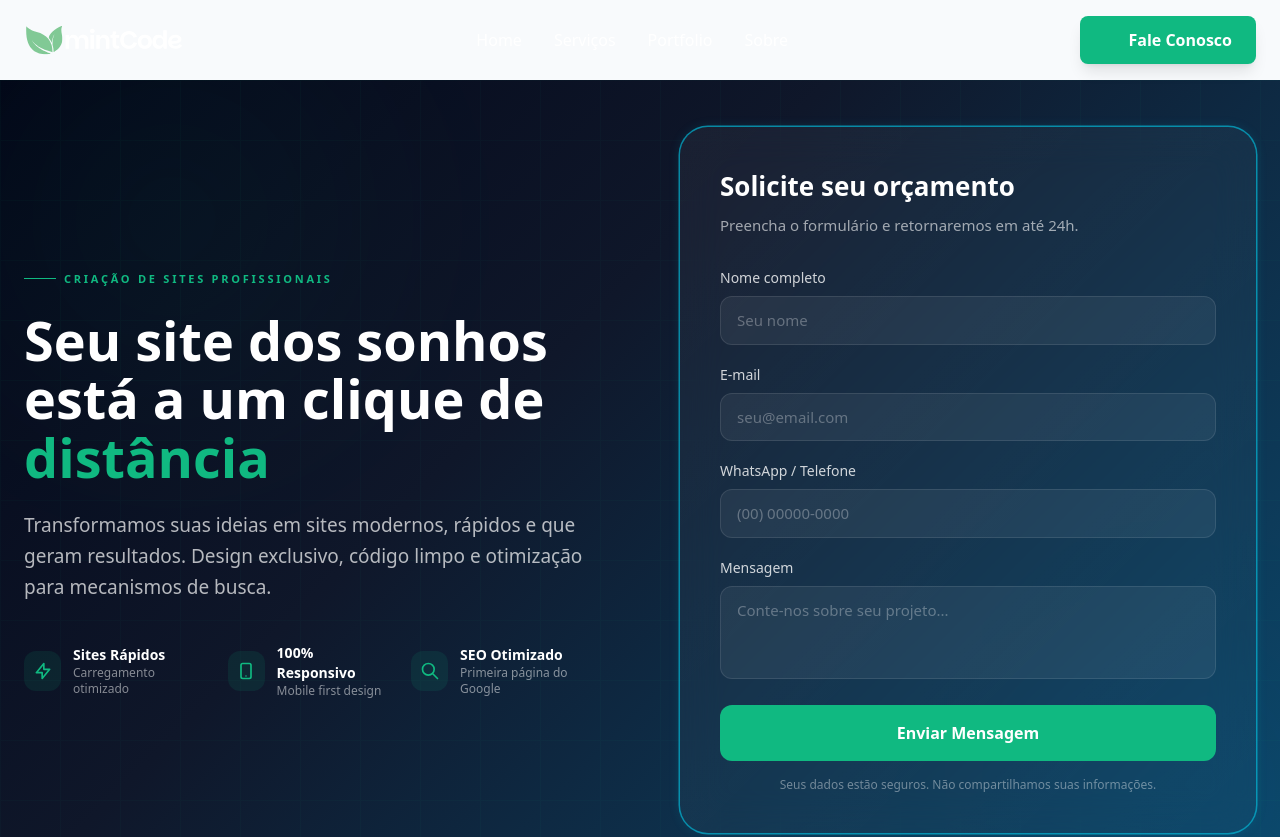
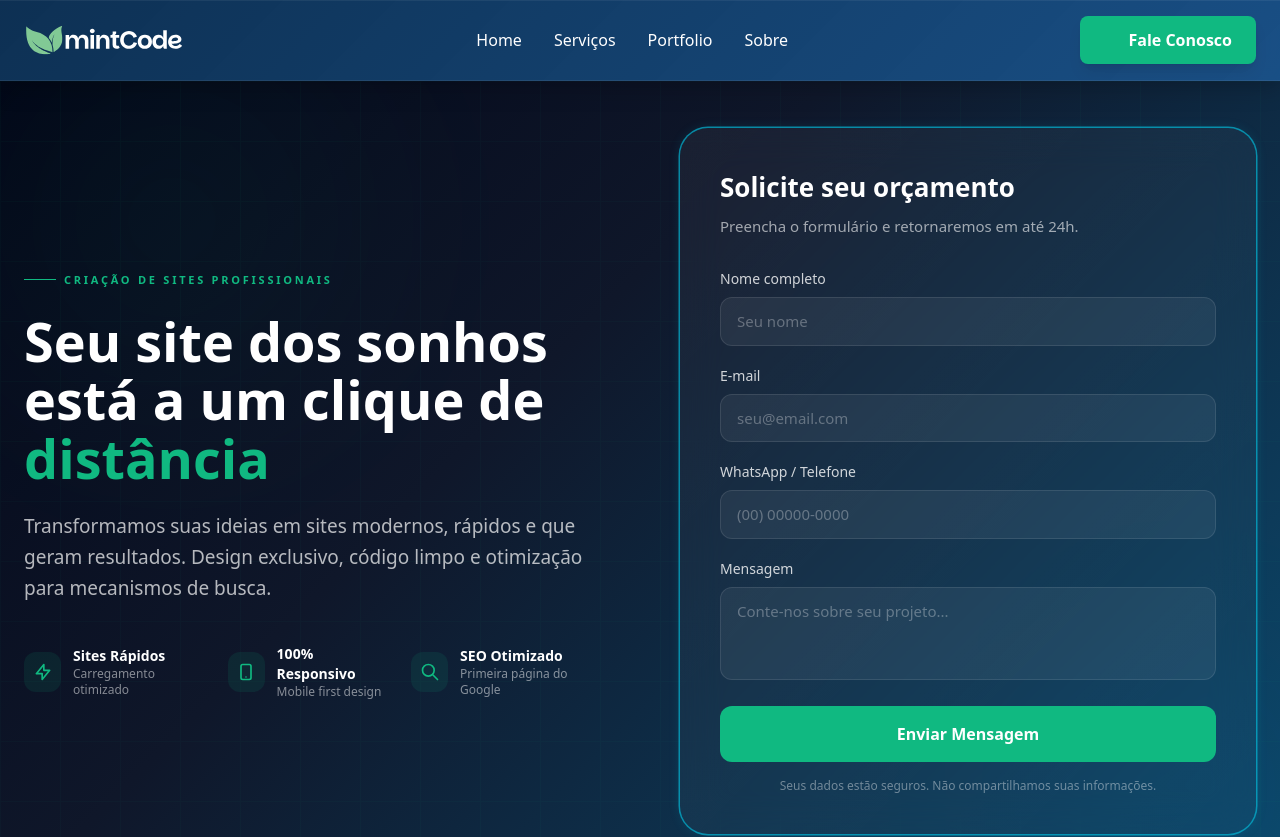
Before and after one commit to bezerradaniels/mintcode, a React (Vite) app: page / in a window 1280 px wide. Shown: the top 837 px of the page. Built offline with nearby package versions, Linux system fonts and the light colour scheme; some icons are missing; a web font is replaced by a local one.

Commit message:
fix: make header background permanently dark blue to prevent white gap before scroll

```diff
--- a/src/components/Header/index.tsx
+++ b/src/components/Header/index.tsx
@@ -1,19 +1,10 @@
-import { useState, useEffect } from 'react'
+import { useState } from 'react'
 import Button from '../Button/index.tsx'
 import logo from '../../assets/images/logos/Mintocode Logo Branca.svg'
 import WhatsAppIcon from '@mui/icons-material/WhatsApp'
 
 export default function Header() {
   const [isMenuOpen, setIsMenuOpen] = useState(false)
-  const [isScrolled, setIsScrolled] = useState(false)
-
-  useEffect(() => {
-    const handleScroll = () => {
-      setIsScrolled(window.scrollY > 50)
-    }
-    window.addEventListener('scroll', handleScroll)
-    return () => window.removeEventListener('scroll', handleScroll)
-  }, [])
 
   const navLinks = [
     { label: 'Home', href: '#home' },
@@ -26,14 +17,14 @@ export default function Header() {
 
   return (
     <header
-      className={`sticky top-0 z-40 transition-all duration-300 ${isScrolled ? 'shadow-lg' : 'bg-transparent'}`}
-      style={isScrolled ? {
+      className={`sticky top-0 z-40 transition-all duration-300 shadow-lg`}
+      style={{
         background: 'linear-gradient(135deg, rgba(0, 37, 74, 0.95) 0%, rgba(0, 60, 120, 0.90) 100%)',
         backdropFilter: 'blur(24px) saturate(180%)',
         WebkitBackdropFilter: 'blur(24px) saturate(180%)',
         borderBottom: '1px solid rgba(255,255,255,0.08)',
         boxShadow: '0 4px 24px rgba(0,0,0,0.25), inset 0 1px 0 rgba(255,255,255,0.06)'
-      } : undefined}
+      }}
     >
       <div className="max-w-7xl mx-auto px-6">
         <div className="flex items-center justify-between h-20">
```
